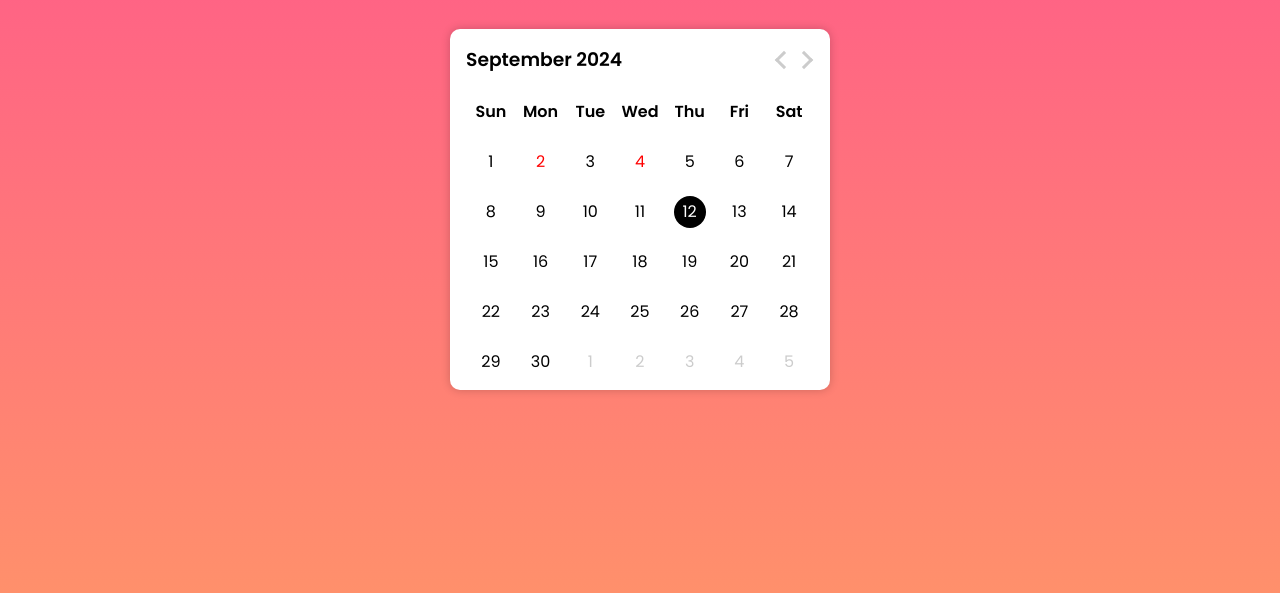
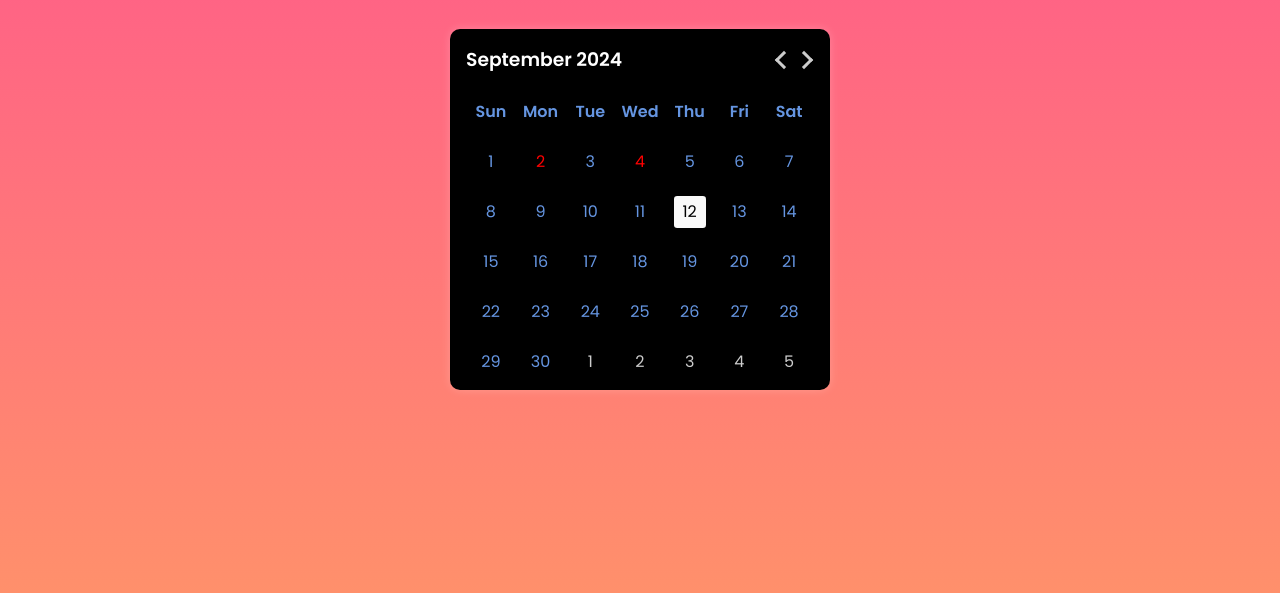
Before and after one commit to firozmohamed2/calender, a plain HTML site: page index.html in a window 1280 px wide. Shown: the part 83-676 px from the top of the page. Drawn offline with Linux system fonts and the light colour scheme.

Commit message:
Update style.css

```diff
--- a/style.css
+++ b/style.css
@@ -19,15 +19,20 @@ h1 {
 }
 h3 {
   font-weight: 600;
+  color: #fff;
+}
+
+li{
+  color: #6595e1;
 }
 .calendar {
   margin: auto;
   width: 98%;
   max-width: 380px;
   padding: 1rem;
-  background: #fff;
+  background: #000000;
   border-radius: 10px;
-  box-shadow: 0 0 10px rgba(0, 0, 0, 0.2);
+  box-shadow: 0 0 10px rgba(255, 255, 255, 0.2);
 }
 .calendar header {
   display: flex;
@@ -85,7 +90,7 @@ h3 {
   font-weight: 600;
 }
 .dates li.today {
-  color: #fff;
+  color: #000000;
 }
 .dates li.today::before {
   content: "";
@@ -95,10 +100,14 @@ h3 {
   top: 50%;
   left: 50%;
   transform: translate(-50%, -50%);
-  background: #000;
-  border-radius: 50%;
+  background: #f9f9f9;
+  border-radius: 10%;
   z-index: -1;
 }
 .dates li.inactive {
   color: #ccc;
 }
+
+.day{
+  color: #c5c5c5;
+}
```
